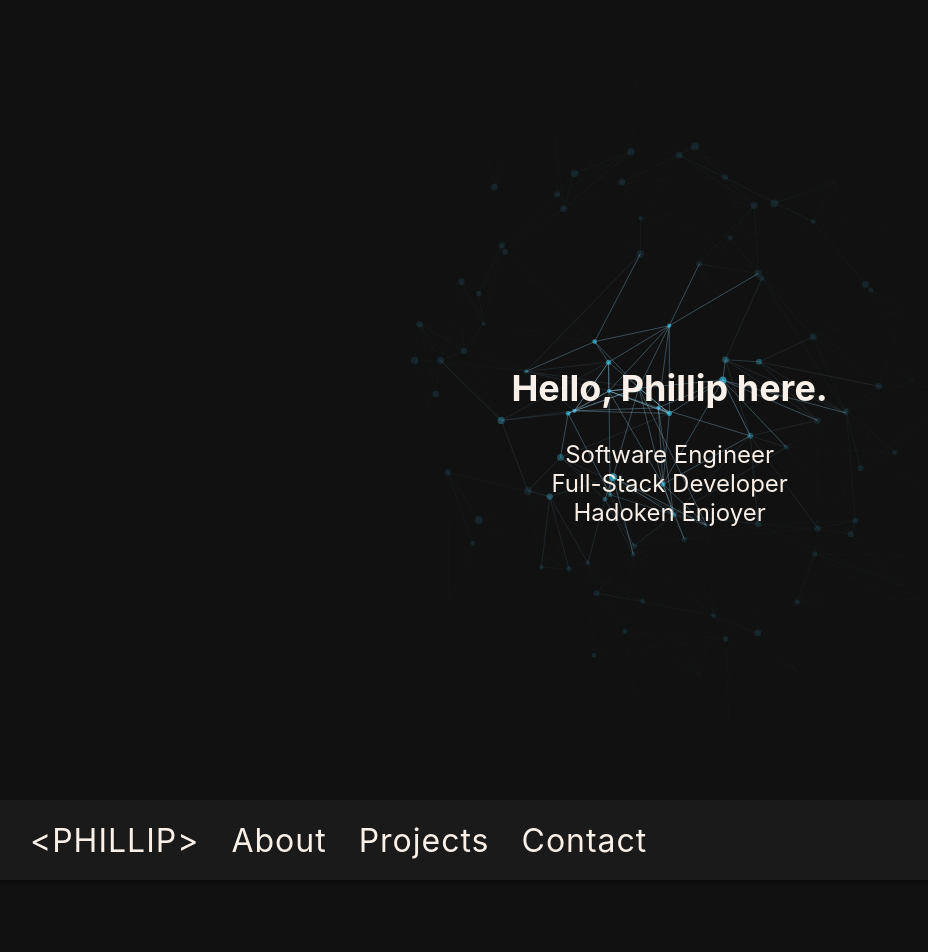
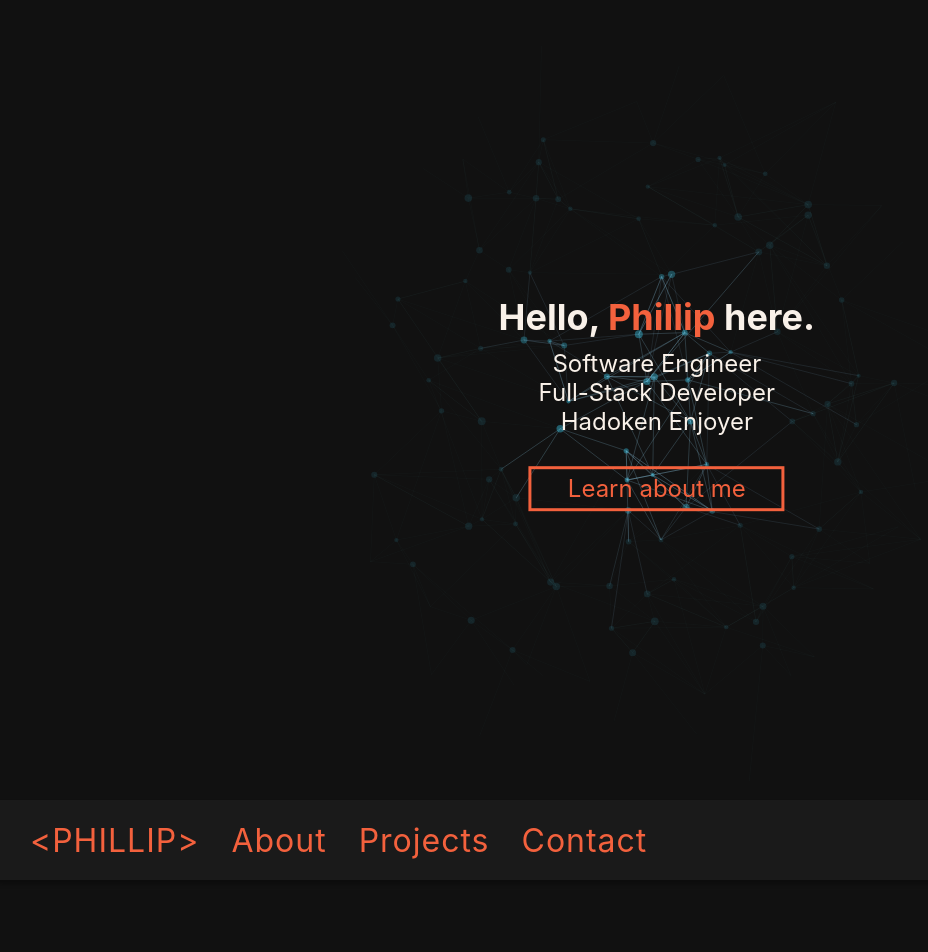
Before and after one commit to philliam-fancyson/philliam-fancyson.github.io, a React (Create React App) app: page / in a window 1280 px wide. Shown: the top 952 px of the page, without its empty margins (2-930 px from the left). Built offline with nearby package versions, Linux system fonts and the light colour scheme.

Commit message:
canvas changes

```diff
--- a/package.json
+++ b/package.json
@@ -13,7 +13,6 @@
     "react": "^18.3.1",
     "react-dom": "^18.3.1",
     "react-router-dom": "^6.26.0",
-    "react-router-hash-link": "^2.4.3",
     "react-scripts": "5.0.1",
     "web-vitals": "^2.1.4"
   },
--- a/src/components/About/About.css
+++ b/src/components/About/About.css
@@ -9,6 +9,7 @@
     p {
         margin: 50px;
         font-size: 20px;
+        text-align: justify;
     }
 }
 
--- a/src/components/Hero/Hero.css
+++ b/src/components/Hero/Hero.css
@@ -6,16 +6,46 @@
     background-size: cover;
     background-position: center center;
     z-index: 1;
+
+    canvas {
+        height: 100vh;
+        width: 100vw;
+    }
 }
 
 #hero-header {
     position: absolute;
+    display: flex;
+    flex-direction: column;
+    align-items: center;
     margin: 0;
     color: #F9F1E9;
     text-align: center;
-    top: 50%;
-    left: 50%;
+    top: 45%;
+    left: 49%;
     -webkit-transform: translate3d(-40%, -30%, 0);
     transform: translate3d(-40%, -30%, 0);
     font-size: x-large;
+
+    h2 {
+        margin: 0;
+    }
+
+    p {
+        margin: 10px;
+    }
+
+    span {
+        color: #F3613D;
+    }
+
+    #hero-about {
+        width: 15rem;
+        cursor: pointer;
+        border: 3px solid #F3613D;
+        padding: 5px 5px;
+        position: relative;
+        margin-top: 20px;
+        color: #F3613D;
+    }
 }
--- a/src/components/Hero/Hero.js
+++ b/src/components/Hero/Hero.js
@@ -1,16 +1,20 @@
-import React from 'react';
-import gsap from 'gsap';
-import { useGSAP } from '@gsap/react';
-import { Tween } from 'gsap/gsap-core';
-import './Hero.css'
-
+import React from "react";
+import gsap from "gsap";
+import { useGSAP } from "@gsap/react";
+import "./Hero.css";
 
 export default function Hero() {
 	gsap.registerPlugin(useGSAP);
 
-    useGSAP(
-        () => {
-                let width, height, hero, canvas, ctx, points, target, animateHeader = true;
+	useGSAP(() => {
+		let width,
+			height,
+			hero,
+			canvas,
+			ctx,
+			points,
+			target,
+			animateHeader = true;
 
 		// Main
 		initHeader();
@@ -20,47 +24,51 @@ export default function Hero() {
 		function initHeader() {
 			width = window.innerWidth;
 			height = window.innerHeight;
-                    target = {x: width/2, y: height/2};
+			target = { x: width / 2, y: height / 2 };
 
-                    hero = document.getElementById('hero');
-                    hero.style.height = height+'px';
+			hero = document.getElementById("hero");
+			hero.style.height = height + "px";
 
-                    canvas = document.getElementById('hero-canvas');
+			canvas = document.getElementById("hero-canvas");
 			canvas.width = width;
 			canvas.height = height;
-                    ctx = canvas.getContext('2d');
+			ctx = canvas.getContext("2d");
 
 			// create points
 			points = [];
-                    for(let x = 0; x < width; x = x + width/20) {
-                        for(let y = 0; y < height; y = y + height/20) {
-                            let px = x + Math.random()*width/20;
-                            let py = y + Math.random()*height/20;
-                            let p = {x: px, originX: px, y: py, originY: py };
+			createPoints();
+		}
+
+		function createPoints() {
+			for (let x = 0; x < width; x = x + width / 20) {
+				for (let y = 0; y < height; y = y + height / 20) {
+					let px = x + (Math.random() * width) / 20;
+					let py = y + (Math.random() * height) / 20;
+					let p = { x: px, originX: px, y: py, originY: py };
 					points.push(p);
 				}
 			}
 
 			// for each point find the 5 closest points
-                    for(let i = 0; i < points.length; i++) {
+			for (let i = 0; i < points.length; i++) {
 				let closest = [];
 				let p1 = points[i];
-                        for(let j = 0; j < points.length; j++) {
-                            let p2 = points[j]
-                            if(!(p1 == p2)) {
+				for (let j = 0; j < points.length; j++) {
+					let p2 = points[j];
+					if (!(p1 == p2)) {
 						let placed = false;
-                                for(let k = 0; k < 5; k++) {
-                                    if(!placed) {
-                                        if(closest[k] == undefined) {
+						for (let k = 0; k < 5; k++) {
+							if (!placed) {
+								if (closest[k] == undefined) {
 									closest[k] = p2;
 									placed = true;
 								}
 							}
 						}
 
-                                for(let k = 0; k < 5; k++) {
-                                    if(!placed) {
-                                        if(getDistance(p1, p2) < getDistance(p1, closest[k])) {
+						for (let k = 0; k < 5; k++) {
+							if (!placed) {
+								if (getDistance(p1, p2) < getDistance(p1, closest[k])) {
 									closest[k] = p2;
 									placed = true;
 								}
@@ -72,18 +80,22 @@ export default function Hero() {
 			}
 
 			// assign a circle to each point
-                    for(let i in points) {
-                        let c = new Circle(points[i], 2+Math.random()*2, 'rgba(255,255,255,0.3)');
+			for (let i in points) {
+				let c = new Circle(
+					points[i],
+					2 + Math.random() * 2,
+					"rgba(255,255,255,0.3)"
+				);
 				points[i].circle = c;
 			}
 		}
 
 		// Event handling
 		function addListeners() {
-                    if(!('ontouchstart' in window)) {
-                        window.addEventListener('mousemove', mouseMove);
+			if (!("ontouchstart" in window)) {
+				window.addEventListener("mousemove", mouseMove);
 			}
-                    window.addEventListener('resize', resize);
+			window.addEventListener("resize", resize);
 			// window.addEventListener('scroll', scrollCheck);
 		}
 
@@ -93,48 +105,59 @@ export default function Hero() {
 			if (e.pageX || e.pageY) {
 				posx = e.pageX;
 				posy = e.pageY;
-                    }
-                    else if (e.clientX || e.clientY)    {
-                        posx = e.clientX + document.body.scrollLeft + document.documentElement.scrollLeft;
-                        posy = e.clientY + document.body.scrollTop + document.documentElement.scrollTop;
+			} else if (e.clientX || e.clientY) {
+				posx =
+					e.clientX +
+					document.body.scrollLeft +
+					document.documentElement.scrollLeft;
+				posy =
+					e.clientY +
+					document.body.scrollTop +
+					document.documentElement.scrollTop;
 			}
 			target.x = posx;
 			target.y = posy;
 		}
 
-                // function scrollCheck() {
-                //     if(document.body.scrollTop > height) animateHeader = false;
-                //     else animateHeader = true;
-                // }
-
 		function resize() {
 			width = window.innerWidth;
 			height = window.innerHeight;
-                    hero.style.height = height+'px';
+			hero.style.height = height + "px";
 			canvas.width = width;
 			canvas.height = height;
+
+			// Reinitialize points to adapt to new dimensions
+			points = [];
+			createPoints();
+
+			for (let i in points) {
+				shiftPoint(points[i]);
+			}
+
+			// Redraw after resizing
+			animate();
 		}
 
 		// animation
 		function initAnimation() {
 			animate();
-                    for(let i in points) {
+			for (let i in points) {
 				shiftPoint(points[i]);
 			}
 		}
 
 		function animate() {
-                    if(animateHeader) {
-                        ctx.clearRect(0,0,width,height);
-                        for(let i in points) {
+			if (animateHeader) {
+				ctx.clearRect(0, 0, width, height);
+				for (let i in points) {
 					// detect points in range
-                            if(Math.abs(getDistance(target, points[i])) < 8000) {
-                                points[i].active = 0.3;
-                                points[i].circle.active = 0.6;
-                            } else if(Math.abs(getDistance(target, points[i])) < 20000) {
+					if (Math.abs(getDistance(target, points[i])) < 7000) {
+						points[i].active = 0.2;
+						points[i].circle.active = 0.4;
+					} else if (Math.abs(getDistance(target, points[i])) < 20000) {
 						points[i].active = 0.1;
 						points[i].circle.active = 0.3;
-                            } else if(Math.abs(getDistance(target, points[i])) < 70000) {
+					} else if (Math.abs(getDistance(target, points[i])) < 80000) {
 						points[i].active = 0.02;
 						points[i].circle.active = 0.1;
 					} else {
@@ -150,40 +173,44 @@ export default function Hero() {
 		}
 
 		function shiftPoint(p) {
-                    Tween.to(p, 1+2*Math.random(), {x:p.originX-50+Math.random()*100,
-                        y: p.originY-50+Math.random()*100, ease:"circ.inOut",
-                        onComplete: function() {
+			gsap.to(p, {
+				duration: 1 + 2 * Math.random(),
+				x: p.originX - 50 + Math.random() * 100,
+				y: p.originY - 50 + Math.random() * 100,
+				ease: "circ.inOut",
+				onComplete: function () {
 					shiftPoint(p);
-                        }});
+				},
+			});
 		}
 
 		// Canvas manipulation
 		function drawLines(p) {
-                    if(!p.active) return;
-                    for(let i in p.closest) {
+			if (!p.active) return;
+			for (let i in p.closest) {
 				ctx.beginPath();
 				ctx.moveTo(p.x, p.y);
 				ctx.lineTo(p.closest[i].x, p.closest[i].y);
-                        ctx.strokeStyle = 'rgba(156,217,249,'+ p.active+')';
+				ctx.strokeStyle = "rgba(156,217,249," + p.active + ")";
 				ctx.stroke();
 			}
 		}
 
-                function Circle(pos,rad,color) {
+		function Circle(pos, rad, color) {
 			let _this = this;
 
 			// constructor
-                    (function() {
+			(function () {
 				_this.pos = pos || null;
 				_this.radius = rad || null;
 				_this.color = color || null;
 			})();
 
-                    this.draw = function() {
-                        if(!_this.active) return;
+			this.draw = function () {
+				if (!_this.active) return;
 				ctx.beginPath();
 				ctx.arc(_this.pos.x, _this.pos.y, _this.radius, 0, 2 * Math.PI, false);
-                        ctx.fillStyle = 'rgba(61, 207, 243,'+ _this.active+')';
+				ctx.fillStyle = "rgba(61, 207, 243," + _this.active + ")";
 				ctx.fill();
 			};
 		}
@@ -192,15 +219,23 @@ export default function Hero() {
 		function getDistance(p1, p2) {
 			return Math.pow(p1.x - p2.x, 2) + Math.pow(p1.y - p2.y, 2);
 		}
-        },
-    ); // <-- scope is for selector text (optional)
+	});
+
+	const scrollToAbout = () => {
+		const element = document.getElementById("about");
+		element?.scrollIntoView({
+			behavior: "smooth",
+		});
+	};
 
 	return (
 		<>
 			<div id="hero">
 				<canvas id="hero-canvas"></canvas>
 				<div id="hero-header">
-					<h2>Hello, Phillip here.</h2>
+					<h2>
+						Hello, <span>Phillip</span> here.
+					</h2>
 					<p>
 						Software Engineer
 						<br />
@@ -208,8 +243,11 @@ export default function Hero() {
 						<br />
 						Hadoken Enjoyer
 					</p>
+					<span id="hero-about" onClick={scrollToAbout}>
+						Learn about me
+					</span>
 				</div>
 			</div>
 		</>
-    )
+	);
 }
--- a/src/components/Home/Home.css
+++ b/src/components/Home/Home.css
@@ -8,15 +8,11 @@
     box-shadow: 0 4px 4px rgba(0, 0, 0, 0.3);
     color: #F9F1E9;
     font-size: 2rem;
+    z-index: 1;
 
     a {
-        text-decoration: none;
         color: #F9F1E9;
         font-size: 2rem;
-    }
-
-    .link-category {
-        margin-left: 2rem;
     }
 }
 
@@ -24,7 +20,13 @@
     letter-spacing: 1px;
 }
 
-.home-wrapper {
+.link-category {
+    margin-left: 2rem;
+    cursor: pointer;
+    color: #F3613D;
+}
+
+#home-wrapper {
     background-color: #111;
 
     h2 {
@@ -36,7 +38,15 @@
     p {
         color: #F9F1E9;
     }
+
+    canvas {
+        position: fixed;
+        top: 0;
+        height: 100vh;
+        pointer-events: none;
+    }
 }
+
 
 #footer-container-sticky {
     position: sticky;
--- a/src/components/Home/Home.js
+++ b/src/components/Home/Home.js
@@ -1,13 +1,216 @@
 import React from 'react';
-import { NavLink, Link } from 'react-router-dom';
-import { NavHashLink } from 'react-router-hash-link';
 import About from '../About';
 import Portfolio from '../Portfolio';
 import Hero from '../Hero';
 import Contact from '../Contact';
+import gsap from 'gsap';
+import { useGSAP } from '@gsap/react';
 import './Home.css'
 
 export default function Home() {
+
+    gsap.registerPlugin(useGSAP);
+
+    useGSAP(() => {
+        const STAR_COLOR = '#9cd9f9d9';
+        const STAR_SIZE = 1;
+        const STAR_MIN_SCALE = 0.5;
+        const OVERFLOW_THRESHOLD = 50;
+        const STAR_COUNT = ( window.innerWidth + window.innerHeight ) / 20;
+
+        const canvas = document.getElementById( 'home-canvas' ),
+              context = canvas.getContext( '2d' );
+
+        let scale = 1, // device pixel ratio
+            width,
+            height;
+
+        let stars = [];
+
+        let velocity = { x: 0, y: 0, tx: 0, ty: 0, z: 0.0005 };
+
+
+        generate();
+        resize();
+        step();
+
+        window.onresize = resize;
+
+        function generate() {
+
+           for( let i = 0; i < STAR_COUNT; i++ ) {
+            stars.push({
+              x: 0,
+              y: 0,
+              z: STAR_MIN_SCALE + Math.random() * ( 1 - STAR_MIN_SCALE )
+            });
+           }
+
+        }
+
+        function placeStar( star ) {
+
+          star.x = Math.random() * width;
+          star.y = Math.random() * height;
+
+        }
+
+        function recycleStar( star ) {
+
+          let direction = 'z';
+
+          let vx = Math.abs( velocity.x ),
+                vy = Math.abs( velocity.y );
+
+          if( vx > 1 || vy > 1 ) {
+            let axis;
+
+            if( vx > vy ) {
+              axis = Math.random() < vx / ( vx + vy ) ? 'h' : 'v';
+            }
+            else {
+              axis = Math.random() < vy / ( vx + vy ) ? 'v' : 'h';
+            }
+
+            if( axis === 'h' ) {
+              direction = velocity.x > 0 ? 'l' : 'r';
+            }
+            else {
+              direction = velocity.y > 0 ? 't' : 'b';
+            }
+          }
+
+          star.z = STAR_MIN_SCALE + Math.random() * ( 1 - STAR_MIN_SCALE );
+
+          if( direction === 'z' ) {
+            star.z = 0.1;
+            star.x = Math.random() * width;
+            star.y = Math.random() * height;
+          }
+          else if( direction === 'l' ) {
+            star.x = -OVERFLOW_THRESHOLD;
+            star.y = height * Math.random();
+          }
+          else if( direction === 'r' ) {
+            star.x = width + OVERFLOW_THRESHOLD;
+            star.y = height * Math.random();
+          }
+          else if( direction === 't' ) {
+            star.x = width * Math.random();
+            star.y = -OVERFLOW_THRESHOLD;
+          }
+          else if( direction === 'b' ) {
+            star.x = width * Math.random();
+            star.y = height + OVERFLOW_THRESHOLD;
+          }
+
+        }
+
+        function resize() {
+
+          scale = window.devicePixelRatio || 1;
+
+          width = window.innerWidth * scale;
+          height = window.innerHeight * scale;
+
+          canvas.width = width;
+          canvas.height = height;
+
+          stars.forEach( placeStar );
+        }
+
+        function step() {
+
+          context.clearRect( 0, 0, width, height );
+
+          update();
+          render();
+
+          requestAnimationFrame( step );
+
+        }
+
+        function update() {
+
+          velocity.tx *= 0.96;
+          velocity.ty *= 0.96;
+
+          velocity.x += ( velocity.tx - velocity.x ) * 0.8;
+          velocity.y += ( velocity.ty - velocity.y ) * 0.8;
+
+          stars.forEach( ( star ) => {
+
+            star.x += velocity.x * star.z;
+            star.y += velocity.y * star.z;
+
+            star.x += ( star.x - width/2 ) * velocity.z * star.z;
+            star.y += ( star.y - height/2 ) * velocity.z * star.z;
+            star.z += velocity.z;
+
+            // recycle when out of bounds
+            if( star.x < -OVERFLOW_THRESHOLD || star.x > width + OVERFLOW_THRESHOLD || star.y < -OVERFLOW_THRESHOLD || star.y > height + OVERFLOW_THRESHOLD ) {
+              recycleStar( star );
+            }
+
+          } );
+
+        }
+
+        function render() {
+
+          stars.forEach( ( star ) => {
+
+            context.beginPath();
+            context.lineCap = 'round';
+            context.lineWidth = STAR_SIZE * star.z * scale;
+            context.globalAlpha = 0.5 + 0.5*Math.random();
+            context.strokeStyle = STAR_COLOR;
+
+            context.beginPath();
+            context.moveTo( star.x, star.y );
+
+            var tailX = velocity.x * 2,
+                tailY = velocity.y * 2;
+
+            // stroke() wont work on an invisible line
+            if( Math.abs( tailX ) < 0.1 ) tailX = 0.5;
+            if( Math.abs( tailY ) < 0.1 ) tailY = 0.5;
+
+            context.lineTo( star.x + tailX, star.y + tailY );
+
+            context.stroke();
+
+          } );
+
+        }
+
+    })
+
+    const scrollToHero = () => {
+        const element = document.getElementById('hero');
+        element?.scrollIntoView({
+            behavior: 'smooth'
+        });
+    }
+    const scrollToAbout = () => {
+        const element = document.getElementById('about');
+        element?.scrollIntoView({
+            behavior: 'smooth'
+        });
+    }
+    const scrollToPortfolio = () => {
+        const element = document.getElementById('portfolio');
+        element?.scrollIntoView({
+            behavior: 'smooth'
+        });
+    }
+    const scrollToContact = () => {
+        const element = document.getElementById('contact');
+        element?.scrollIntoView({
+            behavior: 'smooth'
+        });
+    }
+
     return (
         <>
             <Hero />
@@ -16,27 +219,33 @@ export default function Home() {
                 <div id="link-container">
                     <span className="link-category">
                         <span className="name-tag"> &lt;</span>
-                        <NavHashLink className="name-header" to="#hero">PHILLIP</NavHashLink>
+                        <span className="name" onClick={scrollToHero}>PHILLIP</span>
                         <span className="name-tag">&gt;</span>
                     </span>
-                    <NavHashLink className="link-category" to="#about">About</NavHashLink>
-                    <NavHashLink className="link-category" to="#portfolio">Projects</NavHashLink>
-                    <NavHashLink className="link-category"  to="#contact">Contact</NavHashLink>
+                    <span className="link-category" onClick={scrollToAbout}>About</span>
+                    <span className="link-category" onClick={scrollToPortfolio}>Projects</span>
+                    <span className="link-category" onClick={scrollToContact}>Contact</span>
                 </div>
             </nav>
 
-            <div className="home-wrapper">
+
+            <div id="home-wrapper">
+                <canvas id="home-canvas"></canvas>
+
                 <About />
                 <Portfolio />
                 <Contact />
+
             </div>
 
 
             <div id="footer-container-sticky">
                 <div id="footer-closing-tag">
-                    <span className="name-tag"> &lt;</span>
-                    <NavLink className="name-header" to="/">/ NGUYEN</NavLink>
-                    <span className="name-tag">&gt;</span>
+                    <span className="link-category">
+                        <span className="name-tag"> &lt;</span>
+                        <span className="name-header" onClick={scrollToHero}>/ NGUYEN</span>
+                        <span className="name-tag">&gt;</span>
+                    </span>
                 </div>
             </div>
             <footer>
```
Also changed, not shown: 1 other file (tests, documents, lock files or other folders). Lines whose indentation alone changed are shown as unchanged.
